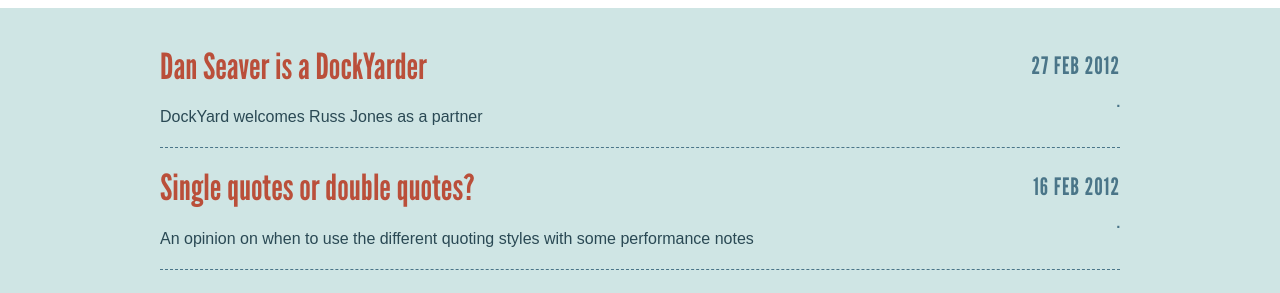
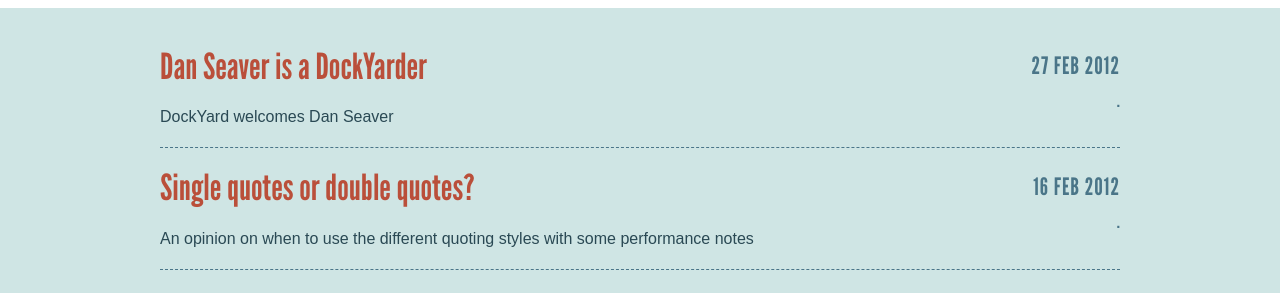
Before and after one commit to Hakon/reefpoints, a Jekyll site: the page built from index.html, in a window 1280 px wide. Shown: the part 138-431 px from the top of the page. Built offline with Jekyll 4.4.1, drawn with Linux system fonts in a browser that asks for light colours; Markdown is read by kramdown in place of the engine named in the settings; comment, search, counter and statistics services are not loaded.

Commit message:
Update _posts/2012-02-27-dan-seaver-is-a-dockyarder.md

```diff
--- a/_posts/2012-02-27-dan-seaver-is-a-dockyarder.md
+++ b/_posts/2012-02-27-dan-seaver-is-a-dockyarder.md
@@ -5,7 +5,7 @@
 author: Brian Cardarella
 twitter: bcardarella
 github: bcardarella
-summary: DockYard welcomes Russ Jones as a partner
+summary: DockYard welcomes Dan Seaver
 category: announcement
 ---
 
```
